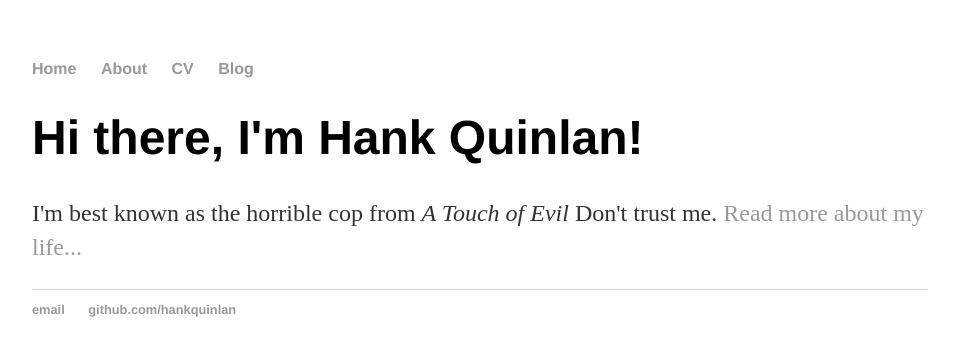
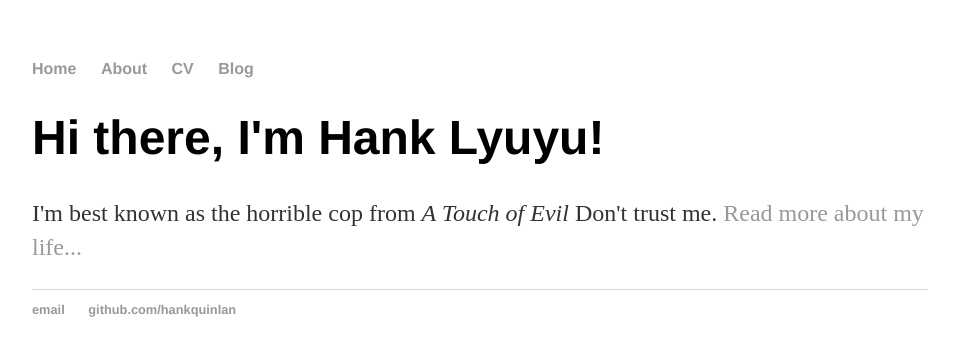
Before and after one commit to dutLyuyu/dutLyuyu.github.io, a Jekyll site: the page built from index.html, in a window 1280 px wide. Shown: the top 356 px of the page, without its empty margins (160-1115 px from the left). Built offline with Jekyll 4.4.1, drawn with Linux system fonts in a browser that asks for light colours.

Commit message:
Update index.html

```diff
--- a/index.html
+++ b/index.html
@@ -3,6 +3,6 @@ layout: default
 title: Hank Quinlan, Horrible Cop
 ---
 <div class="blurb">
-	<h1>Hi there, I'm Hank Quinlan!</h1>
+	<h1>Hi there, I'm Hank Lyuyu!</h1>
 	<p>I'm best known as the horrible cop from <em>A Touch of Evil</em> Don't trust me. <a href="/about">Read more about my life...</a></p>
 </div><!-- /.blurb -->
```
